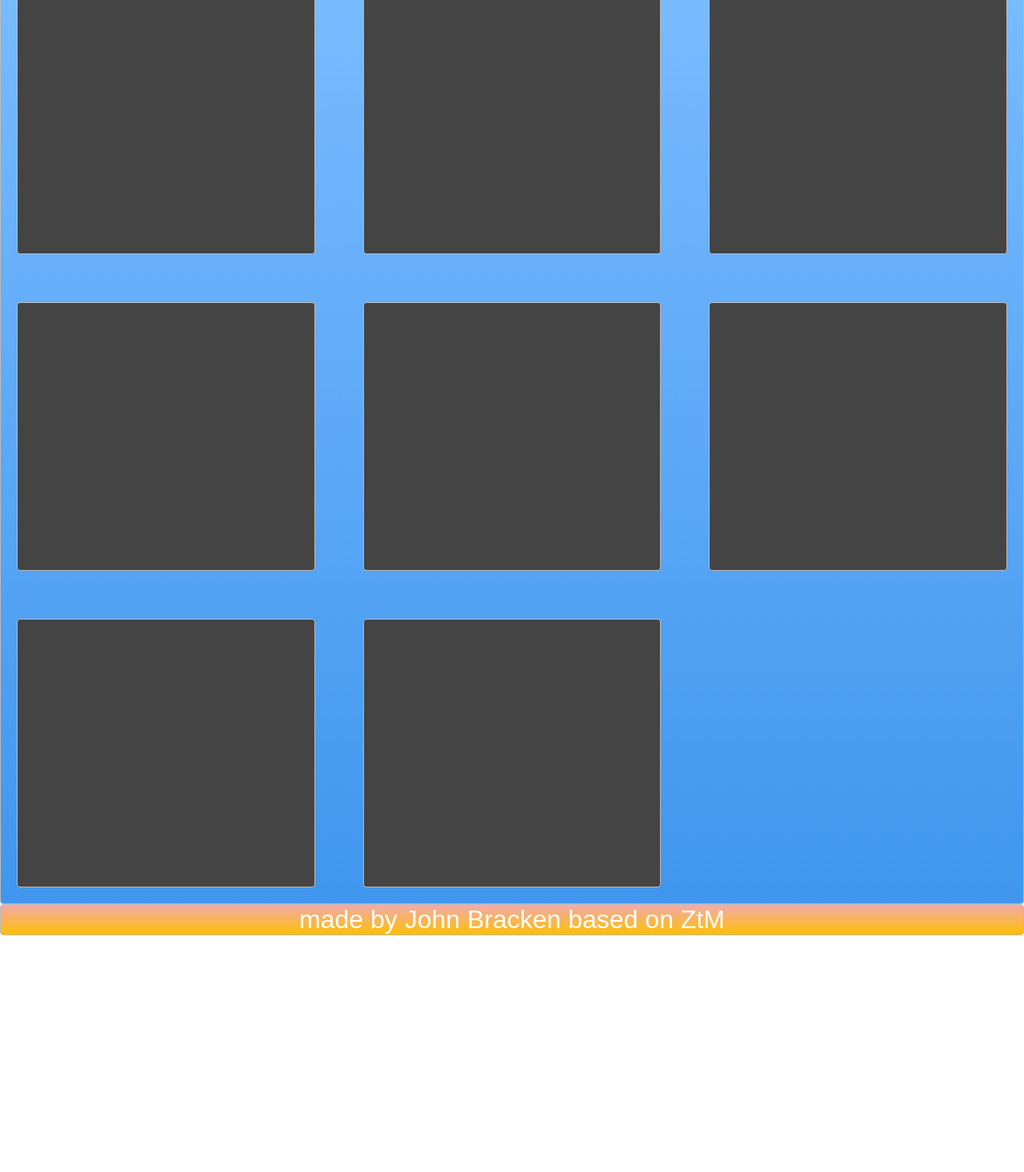
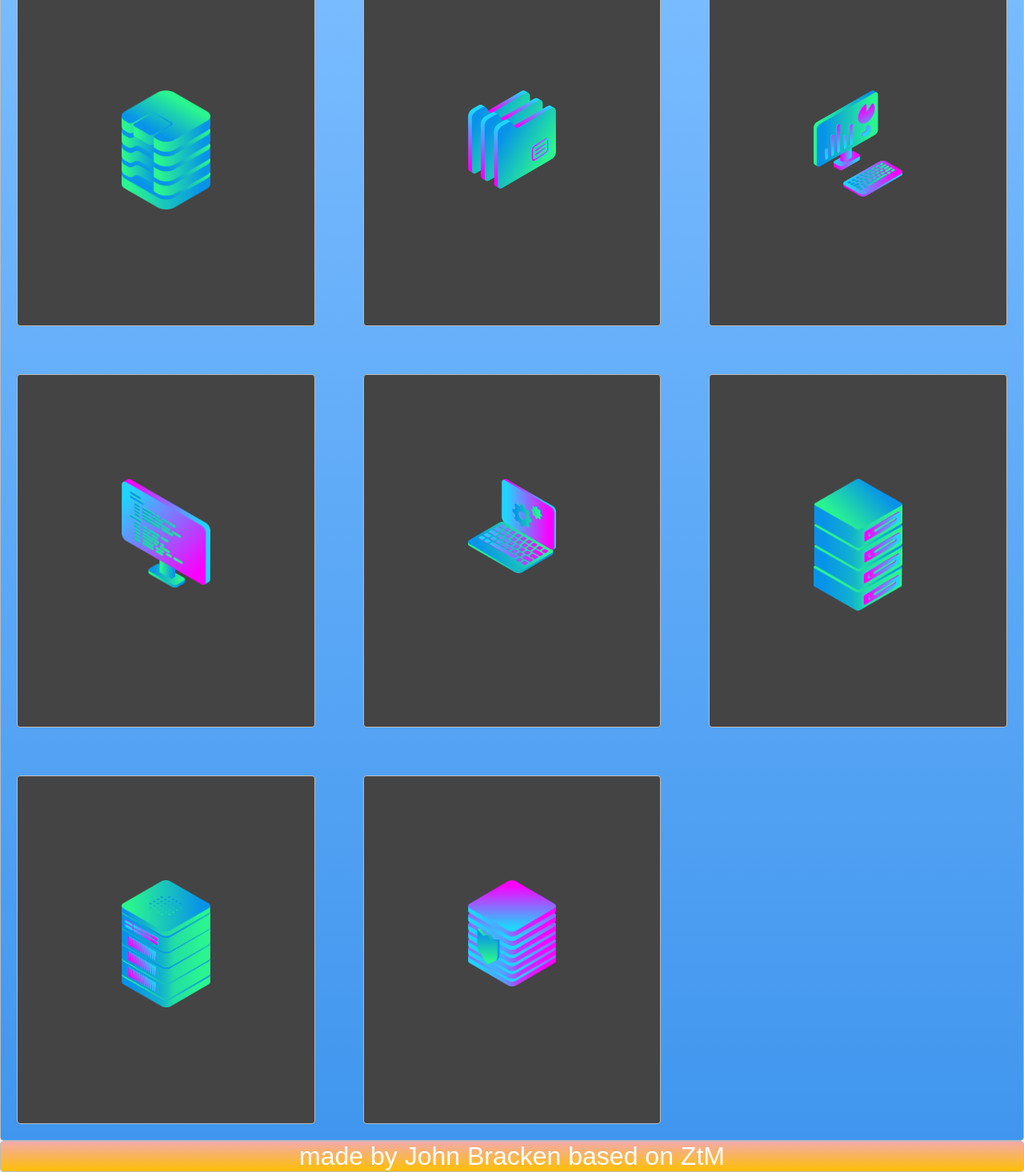
Before and after one commit to Strawhorse/second-website-primer, a plain HTML site: page index.html in a window 1280 px wide. Shown: the part 321-1787 px from the top of the page at 80% size. Before the commit the page ends 1491 px from the top, so only its background shows below. Drawn offline with Linux system fonts and the light colour scheme.

Commit message:
Update index.html

```diff
--- a/index.html
+++ b/index.html
@@ -15,16 +15,16 @@
   </nav>
   <!-- <div class="container zone red">Cover!!!!</div> -->
 
-  <div class="container zone"><img class="cover" src ="img/undraw.png"> </div>
+  <div class="container zone"><img class="cover" src ="undraw.png"> </div>
   <div class="zone blue wrapper">
-    <div class= "box zone"> <img src="img\data_storage_2_2.png" alt=""></div>
-    <div class= "box zone"> <img src="img/files_2.png" alt=""></div>
-    <div class= "box zone"> <img src="img/desktop_analytics_2.png" alt=""></div>
-    <div class= "box zone"> <img src="img/monitor_coding_2.png" alt=""></div>
-    <div class= "box zone"> <img src="img/monitor_settings_2.png" alt=""></div>
-    <div class= "box zone"> <img src="img/server_2_2.png" alt=""></div>
-    <div class= "box zone"> <img src="img/server_3.png" alt=""></div>
-    <div class= "box zone"> <img src="img/server_safe_2.png" alt=""></div>
+    <div class= "box zone"> <img src="data_storage_2_2.png" alt=""></div>
+    <div class= "box zone"> <img src="files_2.png" alt=""></div>
+    <div class= "box zone"> <img src="desktop_analytics_2.png" alt=""></div>
+    <div class= "box zone"> <img src="monitor_coding_2.png" alt=""></div>
+    <div class= "box zone"> <img src="monitor_settings_2.png" alt=""></div>
+    <div class= "box zone"> <img src="server_2_2.png" alt=""></div>
+    <div class= "box zone"> <img src="server_3.png" alt=""></div>
+    <div class= "box zone"> <img src="server_safe_2.png" alt=""></div>
 
   </div>
   <footer class="zone yellow">made by John Bracken based on ZtM</footer>
```
